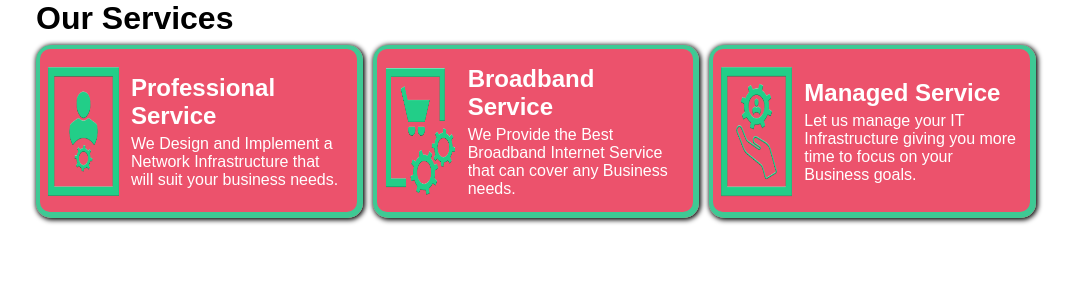
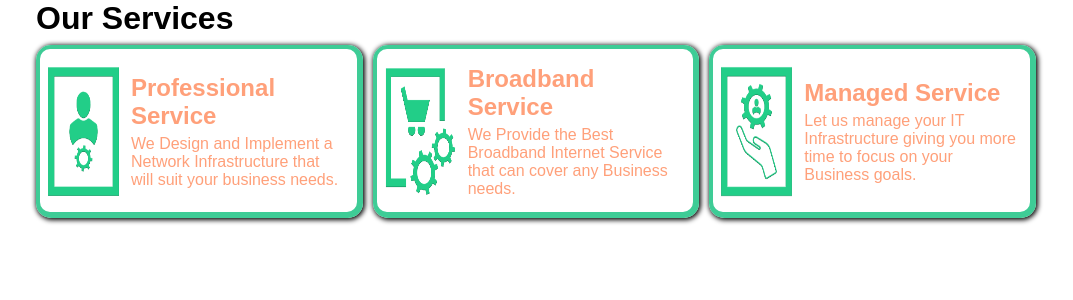
Before and after one commit to Valdaz007/ntt-website, a PHP site: page / in a window 1280 px wide. Shown: the top 300 px of the page, without its empty margins (104-1177 px from the left). Run offline with PHP 8.4, Linux system fonts and the light colour scheme.

Commit message:
Update background color

```diff
--- a/templates/01_service_cards/style.css
+++ b/templates/01_service_cards/style.css
@@ -32,7 +32,6 @@ h1 {
     display: flex;
     align-items: center;
 
-    background-color: hsla(350, 80%, 50%, 0.75);
     backdrop-filter: blur(2rem);
     border-radius: 15px;
     padding: 10px;
@@ -55,7 +54,7 @@ h1 {
     align-items: start;
     justify-content: center;
 
-    color: white;
+    color: lightsalmon;
 }
 
 .service-card-content h3 {
```
